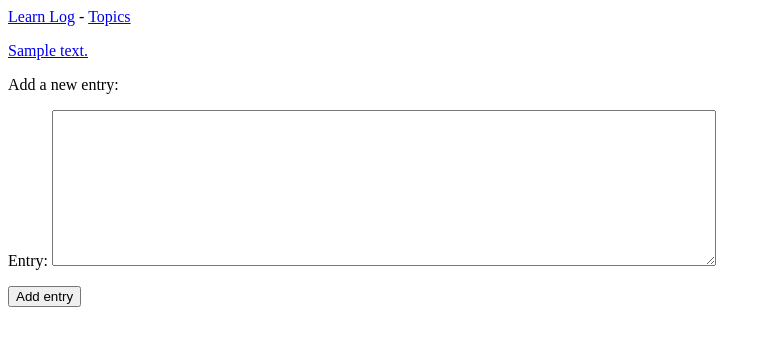
After one commit to jwinternet/learn_log, a Django app: page /new_entry/1/ in a window 1280 px wide. The commit adds this page. Shown: the top 346 px of the page, without its empty margins (0-771 px from the left). Run offline with Django 3.2, Linux system fonts and the light colour scheme; tables that the repository leaves empty hold one stand-in row (values such as "Sample post").

Commit message:
Additional updates.

```diff
--- /dev/null
+++ b/learn_logs/forms.py
@@ -0,0 +1,17 @@
+from django import forms
+from .models import Topic, Entry
+
+
+class TopicForm(forms.ModelForm):
+    class Meta:
+        model = Topic
+        fields = ['text']
+        labels = {'text': ''}
+
+
+class EntryForm(forms.ModelForm):
+    class Meta:
+        model = Entry
+        fields = ['text']
+        labels = {'text': 'Entry:'}
+        widgets = {'text': forms.Textarea(attrs={'cols': 80})}
--- /dev/null
+++ b/learn_logs/templates/learn_logs/new_entry.html
@@ -0,0 +1,14 @@
+{% extends "learn_logs/base.html" %}
+
+{% block content %}
+
+    <p><a href="{% url 'learn_logs:topic' topic.id %}">{{ topic }}</a></p>
+
+    <p>Add a new entry:</p>
+    <form action="{% url 'learn_logs:new_entry' topic.id %}" method='post'>
+        {% csrf_token %}
+        {{ form.as_p }}
+        <button name='submit'>Add entry</button>
+    </form>
+
+{% endblock content %}
--- a/learn_logs/templates/learn_logs/topic.html
+++ b/learn_logs/templates/learn_logs/topic.html
@@ -5,6 +5,10 @@
     <p>Topic: {{ topic }}</p>
 
     <p>Entries:</p>
+    <p>
+        <a href="{% url 'learn_logs:new_entry' topic.id %}">Add new entry</a>
+    </p>
+
     <ul>
     {% for entry in entries %}
         <li>
--- a/learn_logs/templates/learn_logs/topics.html
+++ b/learn_logs/templates/learn_logs/topics.html
@@ -14,4 +14,6 @@
         {% endfor %}
     </ul>
 
+    <a href="{% url 'learn_logs:new_topic' %}">Add a new topic</a>
+
 {% endblock content %}
--- a/learn_logs/urls.py
+++ b/learn_logs/urls.py
@@ -12,4 +12,8 @@ urlpatterns = [
     path('topics/', views.topics, name='topics'),
     # Detail page for a single topic.
     path('topics/<int:topic_id>/', views.topic, name='topic'),
+    # Page for adding a new topic
+    path('new_topic/', views.new_topic, name='new_topic'),
+    # Page for adding a new entry
+    path('new_entry/<int:topic_id>/', views.new_entry, name='new_entry'),
 ]
--- a/learn_logs/views.py
+++ b/learn_logs/views.py
@@ -1,6 +1,7 @@
-from django.shortcuts import render
+from django.shortcuts import render, redirect
 
 from .models import Topic
+from .forms import TopicForm, EntryForm
 
 
 def index(request):
@@ -21,3 +22,41 @@ def topic(request, topic_id):
     entries = topic.entry_set.order_by('-date_added')
     context = {'topic': topic, 'entries': entries}
     return render(request, 'learn_logs/topic.html', context)
+
+
+def new_topic(request):
+    """Add a new topic."""
+    if request.method != 'POST':
+        # No data submitted; create a blank form.
+        form = TopicForm()
+    else:
+        # POST data submitted; process data.
+        form = TopicForm(data=request.POST)
+        if form.is_valid():
+            form.save()
+            return redirect('learn_logs:topics')
+
+    # Display a blank or invalid form.
+    context = {'form': form}
+    return render(request, 'learn_logs/new_topic.html', context)
+
+
+def new_entry(request, topic_id):
+    """Add a new entry for a particular topic."""
+    topic = Topic.objects.get(id=topic_id)
+
+    if request.method != 'POST':
+        # No data submitted; create a blank form.
+        form = EntryForm()
+    else:
+        # POST data submitted; process data.
+        form = EntryForm(data=request.POST)
+        if form.is_valid():
+            new_entry = form.save(commit=False)
+            new_entry.topic = topic
+            new_entry.save()
+            return redirect('learn_logs:topic', topic_id=topic_id)
+
+    # Display a blank or invalid form.
+    context = {'topic': topic, 'form': form}
+    return render(request, 'learn_logs/new_entry.html', context)
```
Also changed, not shown: learn_logs/templates/learn_logs/new_topic.html (added, +12 -0 lines).
